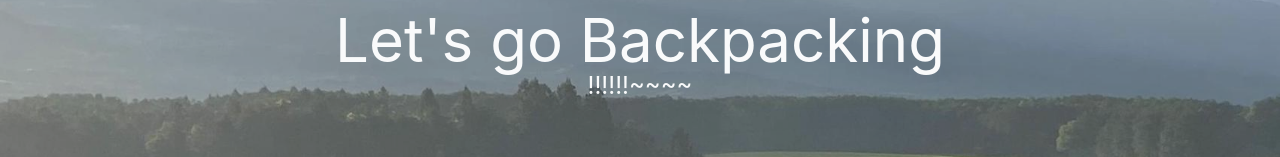
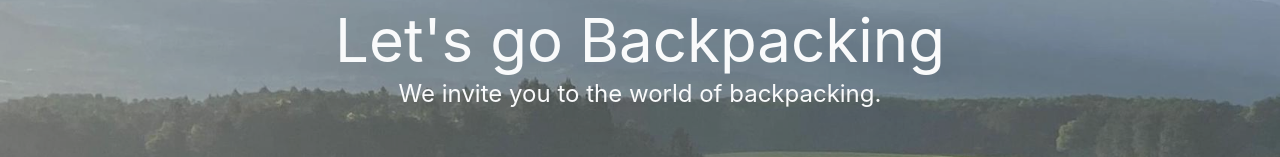
Before and after one commit to JEONMINJU/jmju_react_shop, a React (Create React App) app: page / in a window 1280 px wide. Shown: the part 183-340 px from the top of the page. Built offline with nearby package versions, Linux system fonts and the light colour scheme; no server answers; the database is empty.

Commit message:
feat: banner text edit

```diff
--- a/src/components/Banner.jsx
+++ b/src/components/Banner.jsx
@@ -7,7 +7,7 @@ export default function Banner() {
 			<div className='w-full h-full bg-cover bg-banner opacity-80 absolute top-0'></div>
 			<div className='absolute w-full top-32 text-center text-gray-50 drop-shadow-2xl'>
 				<h2 className='text-6xl'>Let's go Backpacking</h2>
-				<span className='text-2xl'>!!!!!!~~~~</span>
+				<p className='text-2xl pt-2'>We invite you to the world of backpacking.</p>
 			</div>
 		</section>
 	)
```
